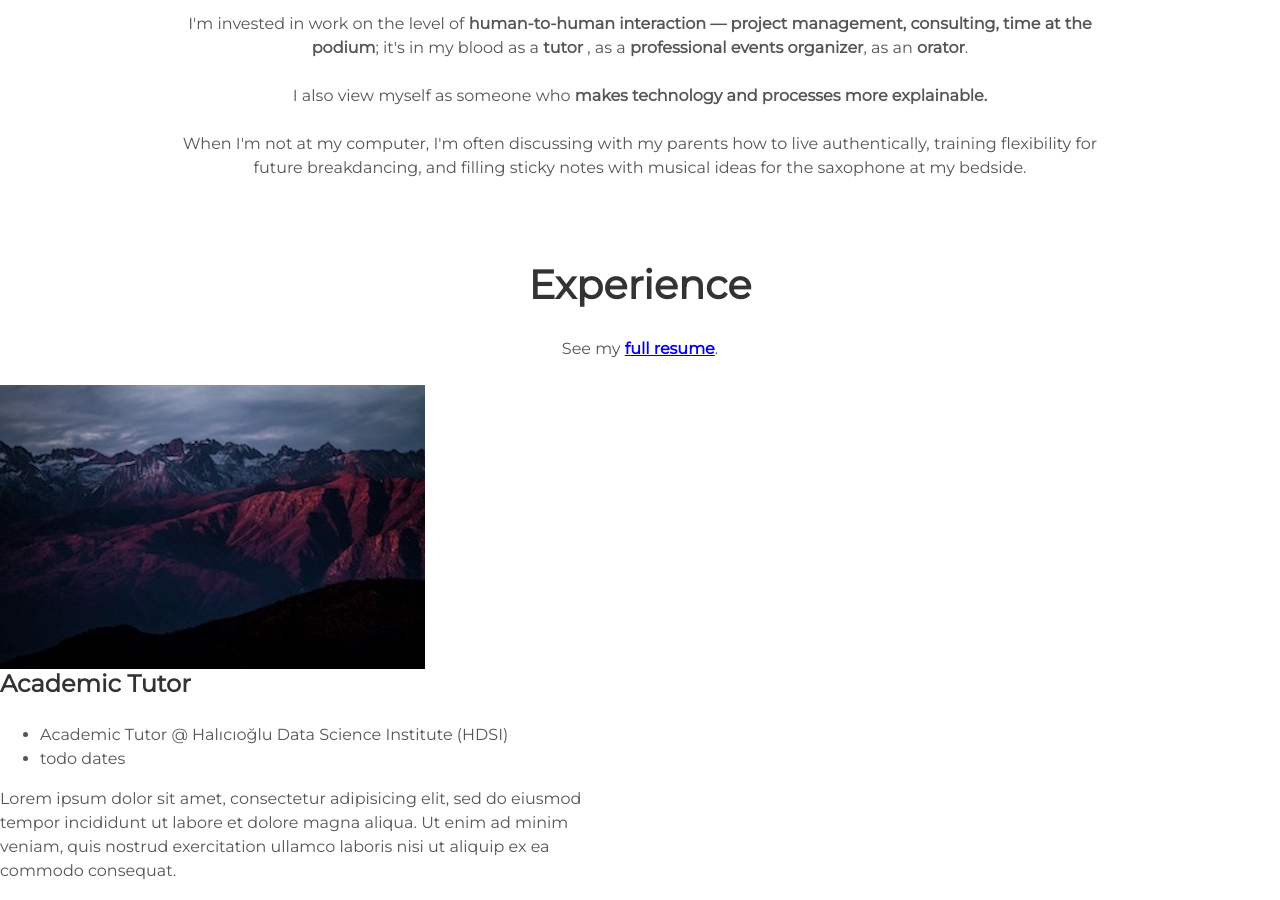
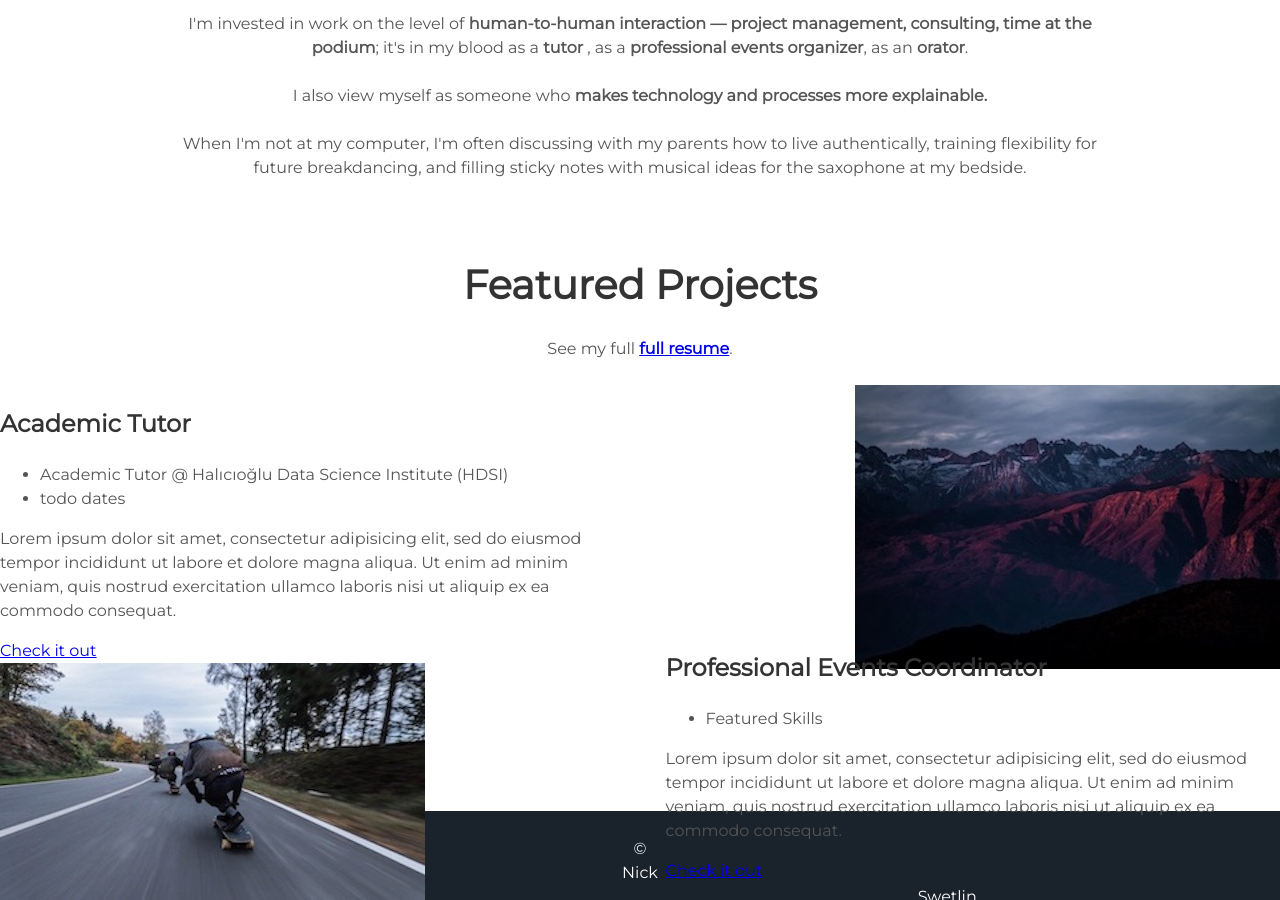
Before and after one commit to nickswetlin/nickswetlin, a Jekyll site: the page built from index.html, in a window 1280 px wide and 900 px high, scrolled down 1197 px. Built offline with Jekyll 4.4.1, drawn with Linux system fonts in a browser that asks for light colours.

Commit message:
redo exp section

```diff
--- a/_includes/experience.html
+++ b/_includes/experience.html
@@ -1,13 +1,13 @@
 <div class="user-details">
-    <h1> Experience </h1>
-    <p>See my <a href="./assets/docs/resume"><b>full resume</b></a>.</p>
+    <h1> Featured Projects </h1>
+    <p>See my full <a href="./assets/docs/resume"><b>full resume</b></a>.</p>
   </div>
   <div class="user-experience">
-    <div class="images-left">
+    <div class="images-right">
       <img alt="mountains" src="{{ '/assets/img/mountains.jpg' | prepend: site.baseurl }}" />
     </div>
     <div class="contents">
-      <h3> Academic Tutor </h3>
+      <h3> Academic Tutor</h3>
       <ul>
         <li> Academic Tutor @ Halıcıoğlu Data Science Institute (HDSI)</li>
         <li> todo dates</li>
```
